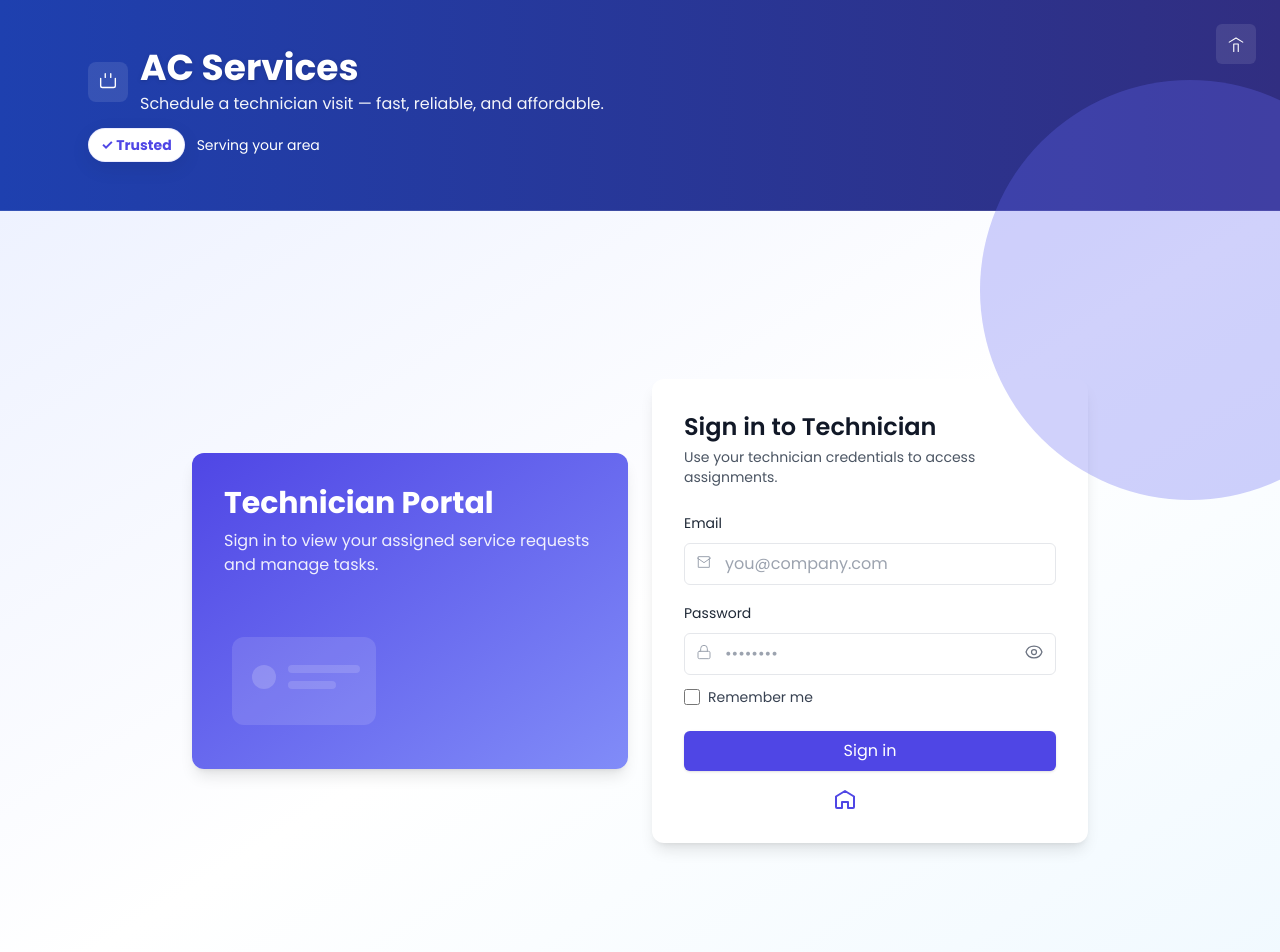
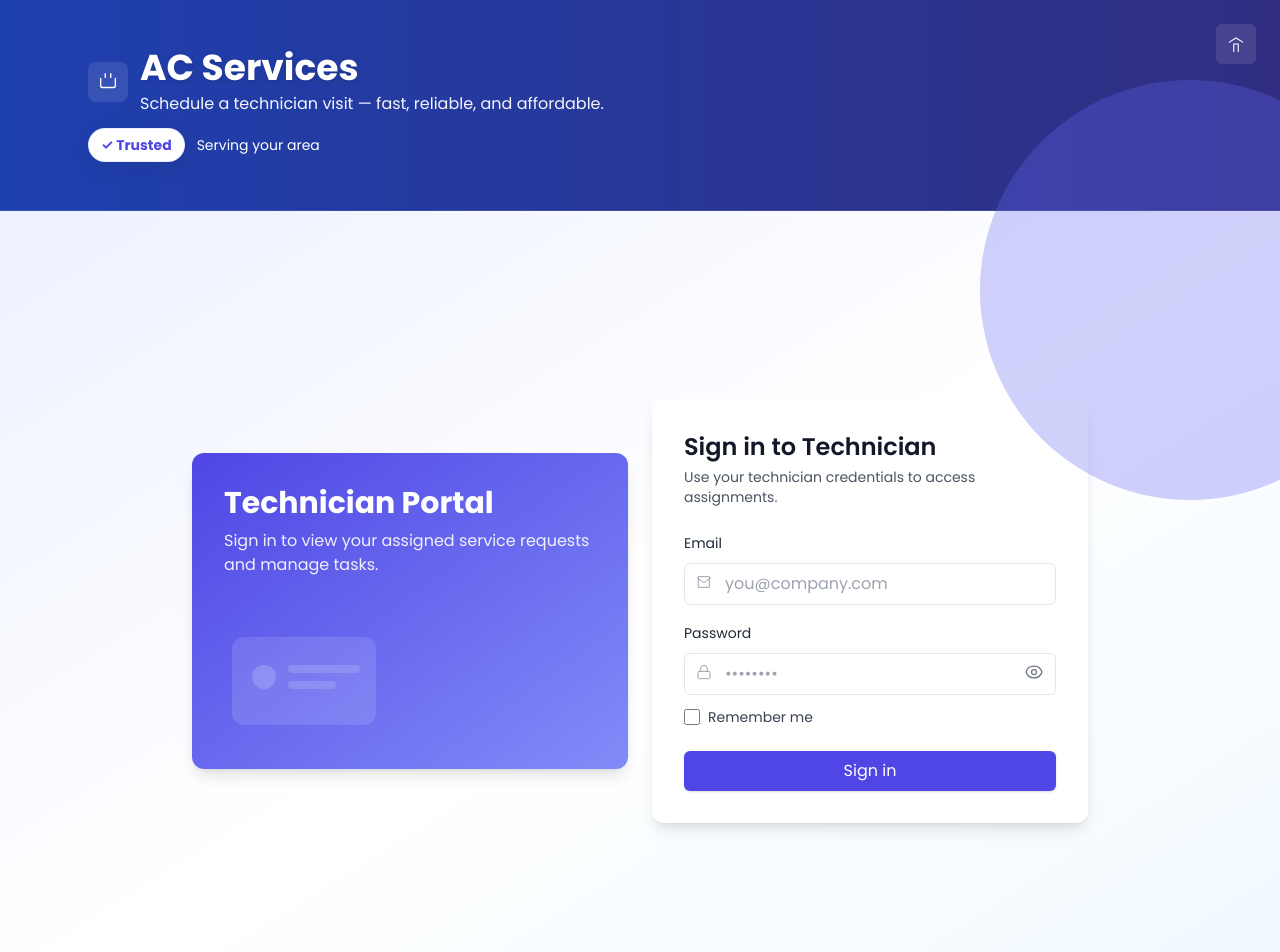
Before and after one commit to nirbhaycodess/Ac-services-booking, a React (Vite) app in the folder frontend/: page /tech-login in a window 1280 px wide. Shown: the top 952 px of the page. Built offline with nearby package versions, Linux system fonts and the light colour scheme; no server answers.

Commit message:
chore: save workspace changes

```diff
--- a/frontend/src/pages/TechLogin.jsx
+++ b/frontend/src/pages/TechLogin.jsx
@@ -97,17 +97,6 @@ export default function TechLogin() {
           <button className="w-full py-2 bg-indigo-600 text-white rounded-md shadow hover:bg-indigo-700 transition" disabled={loading}>
             {loading ? 'Signing in…' : 'Sign in'}
           </button>
-
-          <div className="mt-4">
-            <div className="w-full flex justify-center text-sm text-gray-500">
-              <Link to="/" className="inline-flex items-center text-indigo-600 hover:underline transform transition-transform duration-200 hover:-translate-y-1 hover:scale-105 focus:outline-none focus-visible:ring-2 focus-visible:ring-indigo-300">
-                <svg xmlns="http://www.w3.org/2000/svg" className="h-6 w-6 mr-2 text-indigo-600" viewBox="0 0 24 24" fill="none" stroke="currentColor" strokeWidth="2" strokeLinecap="round" strokeLinejoin="round" aria-hidden="true">
-                  <path d="M3 9.5L12 4l9 5.5V20a1 1 0 0 1-1 1h-5v-6H9v6H4a1 1 0 0 1-1-1V9.5z" />
-                </svg>
-                <span className="align-middle">Home</span>
-              </Link>
-            </div>
-          </div>
         </form>
       </div>
     </div>
```
